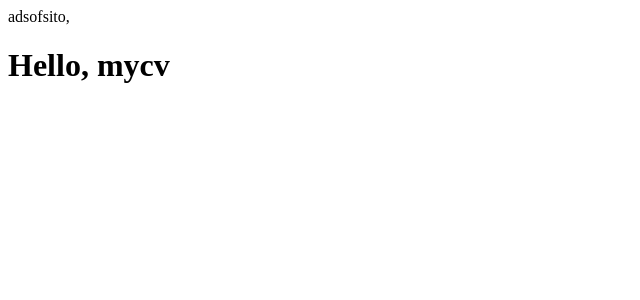
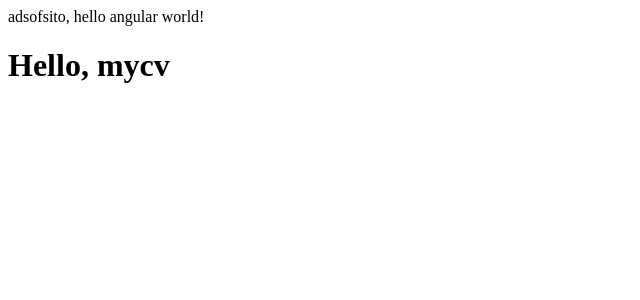
Before and after one commit to gaal-7/tddtest, an Angular app: page / in a window 1280 px wide. Shown: the top 300 px of the page, without its empty margins (0-640 px from the left). Built offline with nearby package versions, Linux system fonts and the light colour scheme.

Commit message:
updated title

```diff
--- a/src/app/app.component.html
+++ b/src/app/app.component.html
@@ -1,2 +1,2 @@
-adsofsito,
+adsofsito, hello angular world!
 <h1>Hello, mycv</h1>
```
